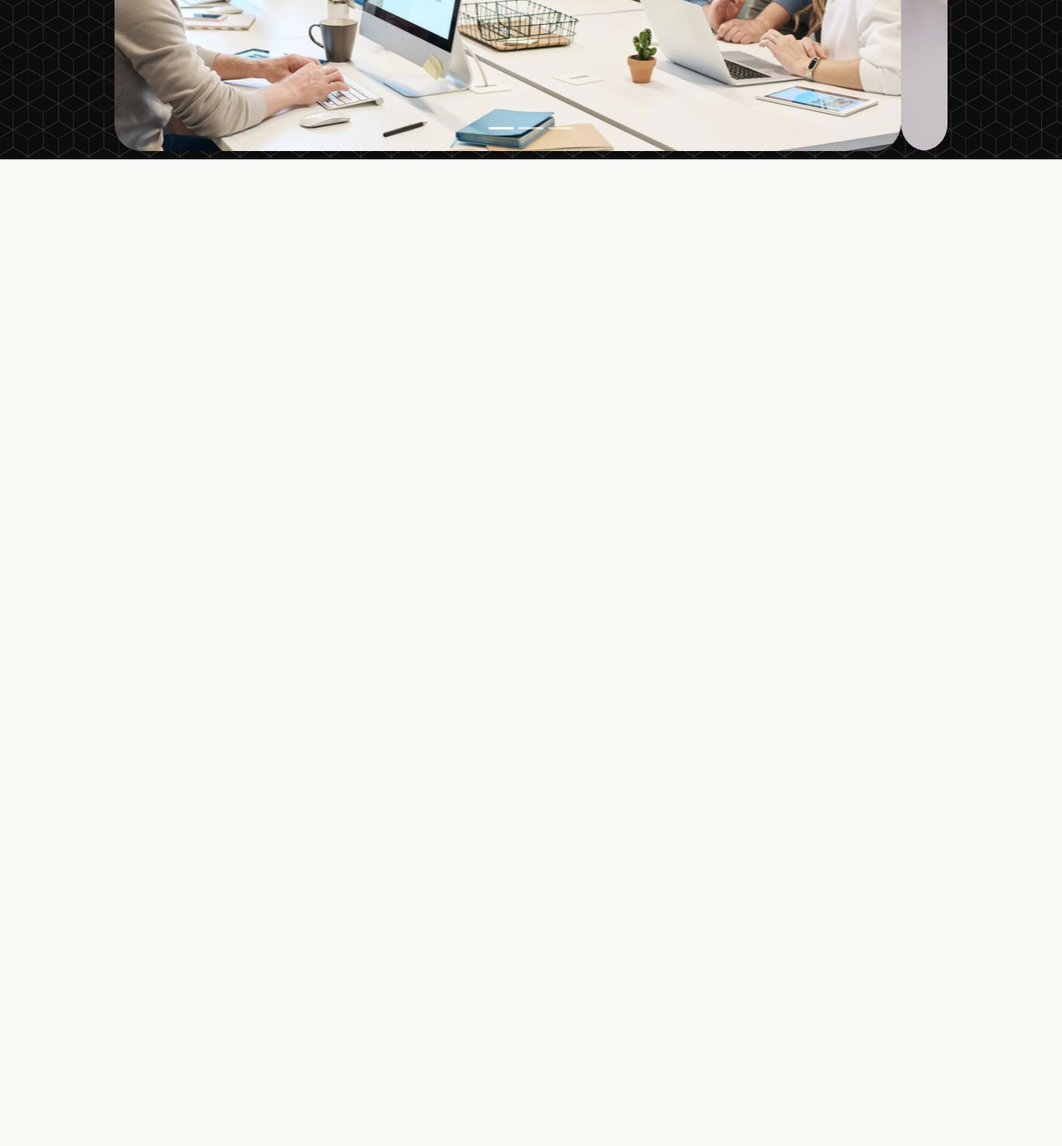
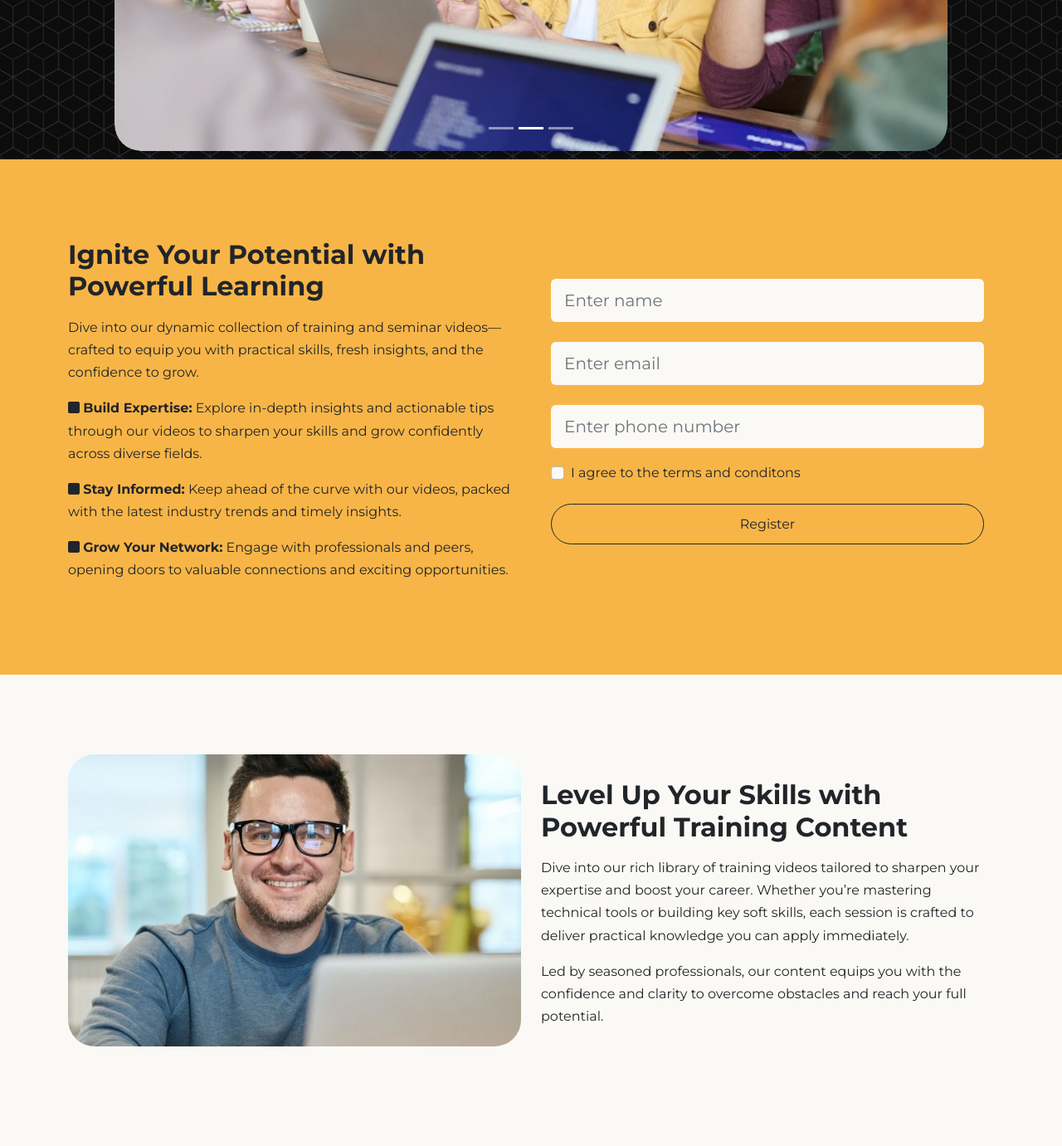
Before and after one commit to arielle-codestudio/My-Corso-TT, a website: page index.html in a window 1280 px wide. Shown: the part 808-2189 px from the top of the page at 83% size. Before the commit the page ends 1000 px from the top, so only its background shows below. Drawn offline with nearby package versions, Linux system fonts and the light colour scheme; files that its build step writes are made by us from their sources.

Commit message:
Added Details and Register Sections

```diff
--- a/index.html
+++ b/index.html
@@ -116,6 +116,77 @@
       </div>
      </header>
 
+     <!-- Register -->
+      <section class="register bg-primary py-6 overflow-hidden">
+        <div class="container">
+          <div class="row">
+            <div class="col-lg-6">
+              <h2>Ignite Your Potential with Powerful Learning</h2>
+              <p>
+                Dive into our dynamic collection of training and seminar videos—crafted to equip you with practical skills, fresh insights, and the confidence to grow.
+              </p>
+              <ul class="list-unstyled vstack gap-3">
+                <li>
+                  <i class="fas fa-square"></i>
+                  <strong>Build Expertise:</strong> Explore in-depth insights and actionable tips through our videos to sharpen your skills and grow confidently across diverse fields.
+                </li>
+                <li>
+                  <i class="fas fa-square"></i>
+                  <strong>Stay Informed:</strong> Keep ahead of the curve with our videos, packed with the latest industry trends and timely insights.
+                </li>
+                <li>
+                  <i class="fas fa-square"></i>
+                  <strong>Grow Your Network:</strong> Engage with professionals and peers, opening doors to valuable connections and exciting opportunities.
+                </li>
+              </ul>
+            </div>
+            <div class="col-lg-6 p-4">
+              <form>
+                <div class="my-4">
+                  <input type="text" class="form-control form-control-lg rounded-2 border-0" placeholder="Enter name">
+                </div>
+                <div class="my-4">
+                  <input type="email" class="form-control form-control-lg rounded-2 border-0" placeholder="Enter email">
+                </div>
+                <div class="my-4">
+                  <input type="text" class="form-control form-control-lg rounded-2 border-0" placeholder="Enter phone number">
+                  <div class="form-check mt-3">
+                    <input type="checkbox" class="form-check-input" value="">
+                    <label for="terms" class="form-check-label">I agree to the terms and conditons
+                    </label>
+                  </div>
+                  <div class="d-grid mt-4">
+                    <button class="btn btn-outline-dark">Register</button>
+                  </div>
+                </div>
+              </form>
+            </div>
+          </div>
+        </div>
+      </section>
+
+      <!-- Details 1 -->
+       <section class="details py-6 bg-light" id="discover" >
+        <div class="container">
+          <div class="row">
+            <div class="col-lg-6">
+              <img src="images/instructor.jpg" alt="" class="img-fluid rounded-5 mb-4">
+            </div>
+            <div class="col-lg-6 d-flex flex-column justify-content-center">
+              <h2>
+                Level Up Your Skills with Powerful Training Content
+              </h2>
+              <p>
+                Dive into our rich library of training videos tailored to sharpen your expertise and boost your career. Whether you’re mastering technical tools or building key soft skills, each session is crafted to deliver practical knowledge you can apply immediately.
+              </p>
+              <p>
+                Led by seasoned professionals, our content equips you with the confidence and clarity to overcome obstacles and reach your full potential.
+              </p>
+            </div>
+          </div>
+        </div>
+       </section>
+
 
 
 
--- a/js/script.js
+++ b/js/script.js
@@ -1 +1,14 @@
 // Add custom JavaScript here
+function userScroll() {
+  const navbar = document.querySelector('.navbar');
+
+  window.addEventListener('scroll', () => {
+    if (window.scrollY > 50) {
+      navbar.classList.add('bg-dark');
+    } else {
+      navbar.classList.remove('bg-dark');
+    }
+  });
+}
+
+document.addEventListener('DOMContentLoaded', userScroll);
--- a/scss/styles.scss
+++ b/scss/styles.scss
@@ -15,6 +15,15 @@
   margin: 0 auto;
 }
 
+// Navbar
+.navbar {
+  transition: all 0.5s ease-in-out;
+}
+
+.navbar-sticky {
+  opacity: 0.9;
+  box-shadow: 0 0 10px rgba(0, 0, 0, 0.5);
+}
 
 
 
```
